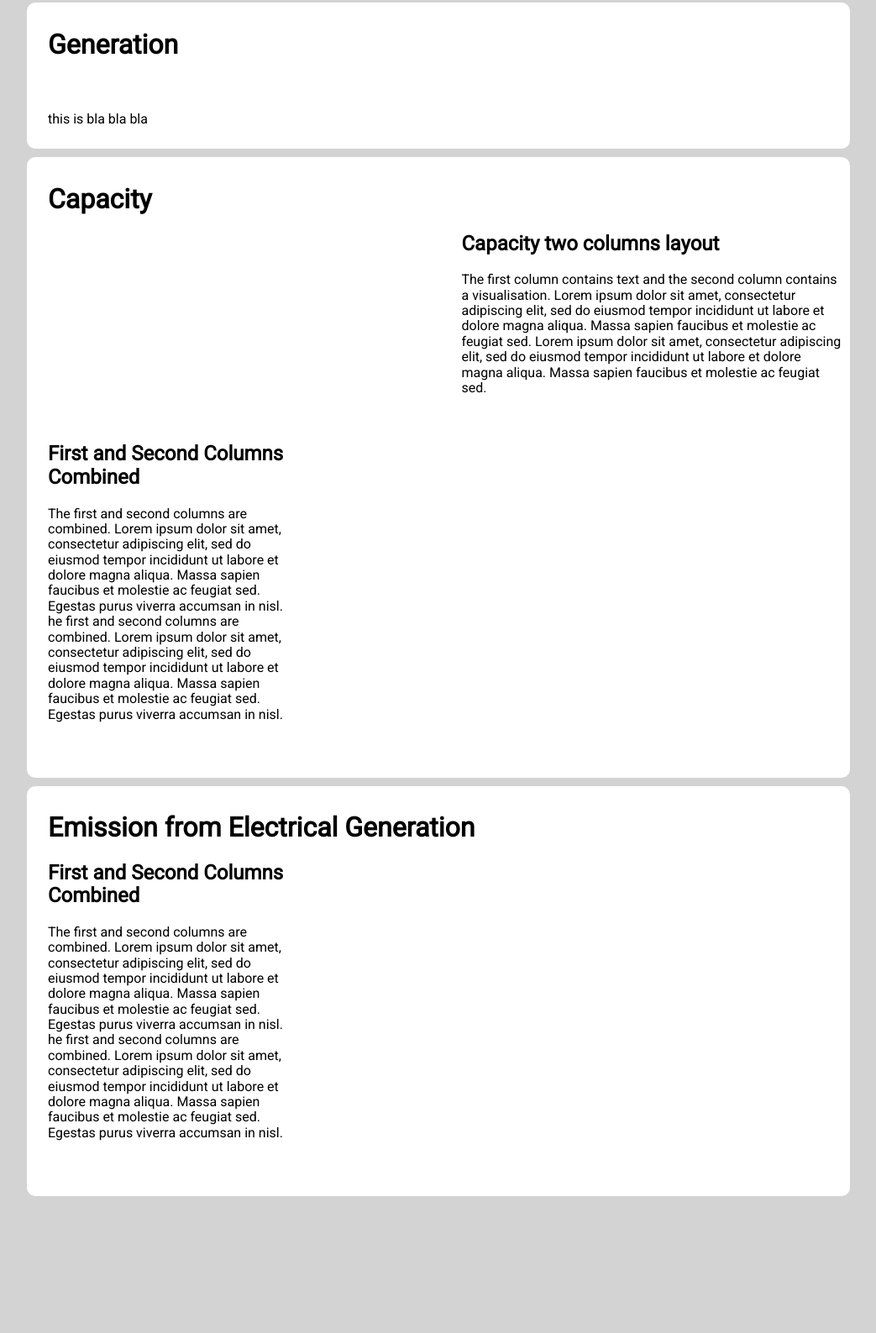
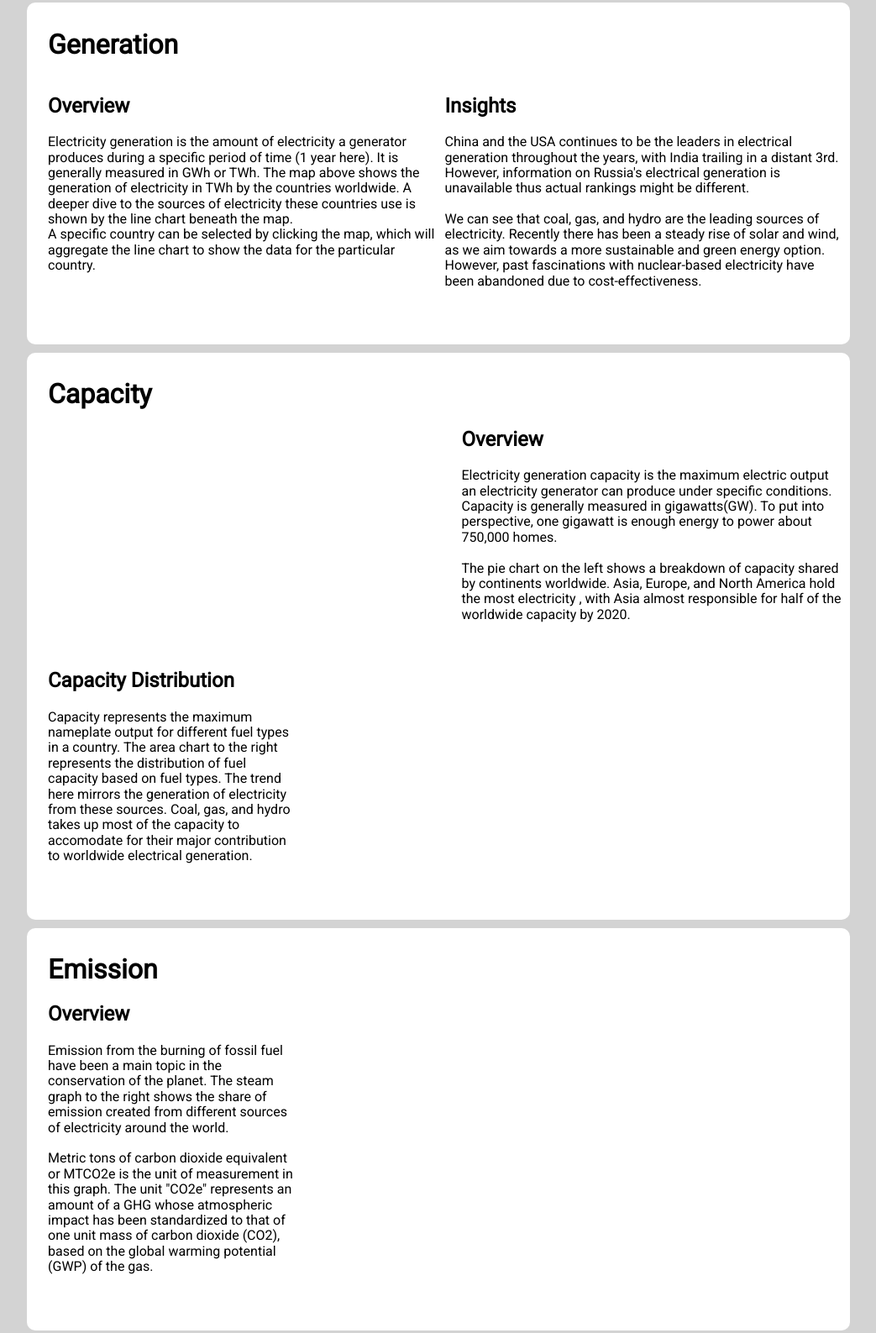
Before and after one commit to wchaGit/FIT3179_Visualisation2, a plain HTML site: page index.html in a window 1280 px wide. Shown: the part 226-1813 px from the top of the page at 84% size, without its empty margins (118-1161 px from the left). Before the commit the page ends 1710 px from the top, so only its background shows below. Drawn offline with nearby package versions, Linux system fonts and the light colour scheme; a script that the page names is missing.

Commit message:
added descriptions

```diff
--- a/index.html
+++ b/index.html
@@ -43,12 +43,38 @@
       <div class = "section">
         <div class = "section-body">
           <h1> Generation </h1>
+          <div id="map" class="vis-container"></div>
           <div class="pure-g">
-            <div class="pure-u-1-1">
-                <div id="map"></div>
+            <div class="pure-u-1-2">
+              <div id="description description-left">
+                <h2>Overview</h2>
+                <p>
+                  Electricity generation is the amount of electricity a generator produces during a
+                  specific period of time (1 year here). It is generally measured
+                  in GWh or TWh. The map above shows the generation of electricity in TWh by the countries
+                  worldwide. A deeper dive to the sources of electricity these countries use is shown by
+                  the line chart beneath the map. <br>A specific country can be selected by clicking the map,
+                  which will aggregate the line chart to show the data for the particular country.
+                </p>
+              </div>
             </div>
+            <div class="pure-u-1-2">
+              <div id="description description-right">
+                <h2>Insights</h2>
+                <p>
+                  China and the USA continues to be the leaders in electrical generation throughout
+                  the years, with India trailing in a distant 3rd. However, information on Russia's
+                  electrical generation is unavailable thus actual rankings might be different.
+                  <br><br>
+                  We can see that coal, gas, and hydro are the leading sources of electricity.
+                  Recently there has been a steady rise of solar and wind, as we aim towards a more
+                  sustainable and green energy option. However, past fascinations with nuclear-based
+                  electricity have been abandoned due to cost-effectiveness.
+                </p>
+              </div>
+            </div>
+
           </div>
-          <p> this is bla bla bla </p>
         </div>
       </div>
 
@@ -62,24 +88,26 @@
           </div>
           <div class="pure-u-1-2">
             <div class="description description-right">
-              <h2>Capacity two columns layout</h2>
-              <p>The first column contains text and the second column contains a visualisation.
-                Lorem ipsum dolor sit amet, consectetur adipiscing elit, sed do eiusmod tempor incididunt ut labore et
-                dolore magna aliqua. Massa sapien faucibus et molestie ac feugiat sed. Lorem ipsum dolor sit amet, consectetur adipiscing elit, sed do eiusmod tempor incididunt ut labore et
-                dolore magna aliqua. Massa sapien faucibus et molestie ac feugiat sed. </p>
+              <h2>Overview</h2>
+              <p>Electricity generation capacity is the maximum electric output an electricity
+                generator can produce under specific conditions. Capacity is generally measured
+                in gigawatts(GW). To put into perspective, one gigawatt is enough energy to power
+                about 750,000 homes.
+                <br><br>The pie chart on the left shows a breakdown of capacity shared
+                by continents worldwide. Asia, Europe, and North America hold the most electricity
+                , with Asia almost responsible for half of the worldwide capacity by 2020.</p>
             </div>
           </div>
         </div>
         <div class="pure-g">
           <div class="pure-u-1-3">
             <div class="description description-left">
-              <h2>First and Second Columns Combined</h2>
-              <p>The first and second columns are combined. Lorem ipsum dolor sit amet,
-                consectetur adipiscing elit, sed do eiusmod tempor incididunt ut labore et dolore magna aliqua. Massa sapien
-                faucibus et molestie ac feugiat sed. Egestas purus viverra accumsan in nisl.
-                he first and second columns are combined. Lorem ipsum dolor sit amet,
-                consectetur adipiscing elit, sed do eiusmod tempor incididunt ut labore et dolore magna aliqua. Massa sapien
-                faucibus et molestie ac feugiat sed. Egestas purus viverra accumsan in nisl.</p>
+              <h2>Capacity Distribution</h2>
+              <p>Capacity represents the maximum nameplate output for different fuel types in a country.
+                The area chart to the right represents the distribution of fuel capacity based on fuel
+                types. The trend here mirrors the generation of electricity from these sources. Coal, gas,
+                and hydro takes up most of the capacity to accomodate for their major contribution to
+                worldwide electrical generation.</p>
             </div>
           </div>
           <div class="pure-u-2-3">
@@ -92,17 +120,19 @@
     <!-- Emission -->
     <div class = "section">
       <div class = "section-body">
-        <h1> Emission from Electrical Generation </h1>
+        <h1> Emission</h1>
         <div class="pure-g">
           <div class="pure-u-1-3">
             <div class="description description-left">
-              <h2>First and Second Columns Combined</h2>
-              <p>The first and second columns are combined. Lorem ipsum dolor sit amet,
-                consectetur adipiscing elit, sed do eiusmod tempor incididunt ut labore et dolore magna aliqua. Massa sapien
-                faucibus et molestie ac feugiat sed. Egestas purus viverra accumsan in nisl.
-                he first and second columns are combined. Lorem ipsum dolor sit amet,
-                consectetur adipiscing elit, sed do eiusmod tempor incididunt ut labore et dolore magna aliqua. Massa sapien
-                faucibus et molestie ac feugiat sed. Egestas purus viverra accumsan in nisl.</p>
+              <h2>Overview</h2>
+              <p>
+                Emission from the burning of fossil fuel have been a main topic in the conservation of the
+                planet. The steam graph to the right shows the share of emission created from different sources
+                of electricity around the world.<br><br>
+                Metric tons of carbon dioxide equivalent or MTCO2e is the unit of measurement in this graph.
+                The unit "CO2e" represents an amount of a GHG whose atmospheric impact has been standardized
+                to that of one unit mass of carbon dioxide (CO2), based on the global warming potential (GWP)
+                of the gas.</p>
             </div>
           </div>
           <div class="pure-u-2-3">
--- a/js/capacity_donut.vg.json
+++ b/js/capacity_donut.vg.json
@@ -1,7 +1,7 @@
 {
   "$schema": "https://vega.github.io/schema/vega-lite/v5.json",
-  "description": "A simple donut chart with embedded data.",
-  "title": "Share of world electrical capacity",
+  "description": "A simple donut chart",
+  "title": "Electrical Capacity shares by region, 2000-2020",
   "data": {
     "url": "https://raw.githubusercontent.com/wchaGit/FIT3179_Visualisation2/master/data/capacity2.csv"
   },
--- a/js/capacity_stacked.vg.json
+++ b/js/capacity_stacked.vg.json
@@ -1,6 +1,6 @@
 {
     "$schema": "https://vega.github.io/schema/vega-lite/v5.json",
-    "title": "World Electrical Capacity",
+    "title": "Electrical Capacity by source, World, 2000-2020",
     "width": 550, "height": 300,
     "data": {"url": "https://raw.githubusercontent.com/wchaGit/FIT3179_Visualisation2/master/data/capacity.csv"},
     "encoding": {"x": {"field": "Year", "type": "temporal"}},
--- a/js/emission.vg.json
+++ b/js/emission.vg.json
@@ -3,6 +3,7 @@
     "width": 600, "height": 500,
     "data": {"url": "https://raw.githubusercontent.com/wchaGit/FIT3179_Visualisation2/master/data/emissions.csv"},
     "encoding": {"x": {"field": "Year", "type": "temporal"}},
+    "title": "CO2 emissions from electrical sources, World, 2000-2020",
     "layer":
     [
         {
--- a/js/generation_mapline.vg.json
+++ b/js/generation_mapline.vg.json
@@ -20,6 +20,7 @@
       {
         "width": 700,
         "height": 400,
+        "title": "Electricity Generation, World, 2000-2020",
         "projection": {
           "type": "equalEarth"
         },
```
Also changed, not shown: 1 other file.
